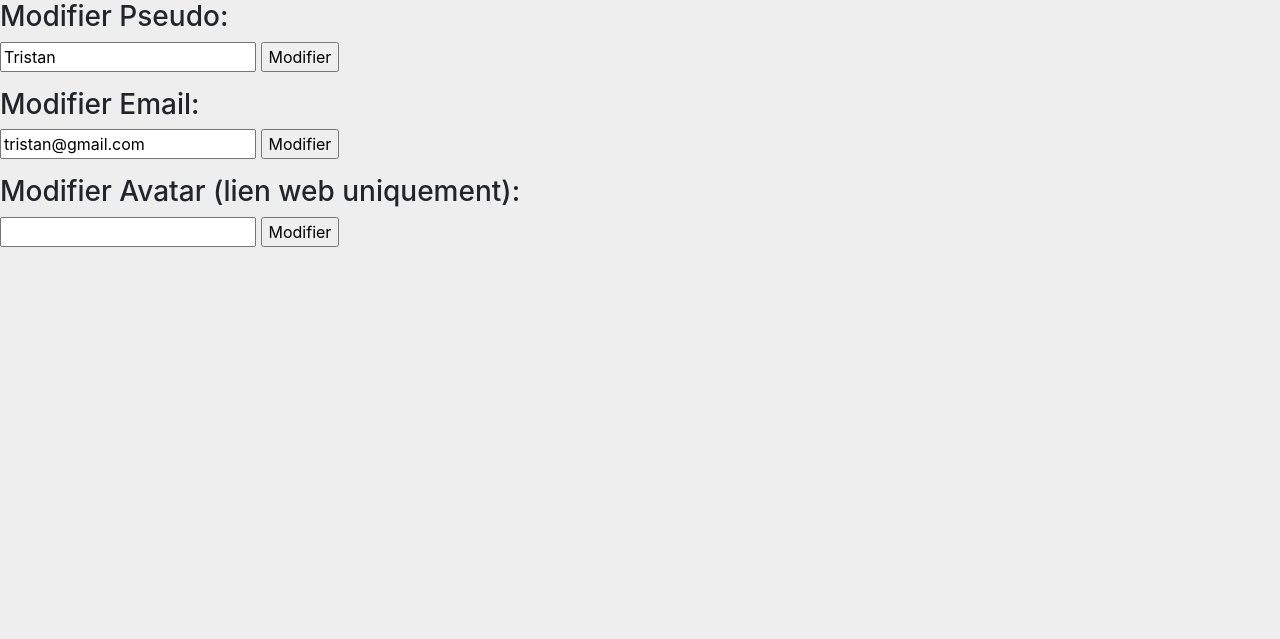
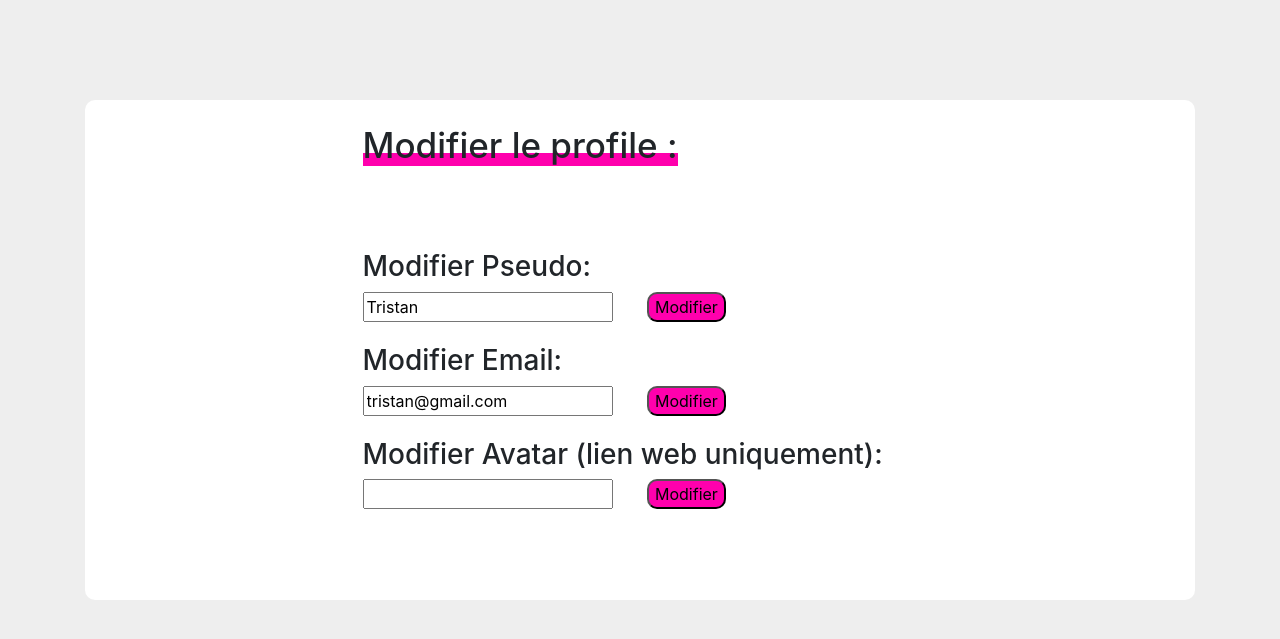
Before and after one commit to Nirdeo/LiveQuestion, a PHP site: page /modifier.php in a window 1280 px wide. Shown: the part 56-695 px from the top of the page. Run offline with PHP 8.4, Linux system fonts and the light colour scheme; a user stored in the database is signed in.

Commit message:
update modifier le profile

```diff
--- a/modifier.php
+++ b/modifier.php
@@ -7,7 +7,7 @@
       <script src="https://ajax.googleapis.com/ajax/libs/jquery/3.5.1/jquery.min.js"></script>
       <link rel="stylesheet" href="https://stackpath.bootstrapcdn.com/bootstrap/4.5.2/css/bootstrap.min.css">
       <script src="https://stackpath.bootstrapcdn.com/bootstrap/4.5.2/js/bootstrap.bundle.min.js"></script>
-      <link rel="stylesheet" type="text/css" href="styles/admin.css">
+      <link rel="stylesheet" type="text/css" href="styles/modifier.css">
       <script src="script.js"></script>
       <link rel="stylesheet" href="https://use.fontawesome.com/releases/v5.15.1/css/all.css">
       <link rel="icon" href="img/favicon.png" type="image/png">
@@ -103,7 +103,9 @@
 
     ?>
 
-
+    <div class="container">
+        <div class="boxModif">
+            <h1><span>Modifier le profile :</span></h1>
             <h3>Modifier Pseudo:</h3>
             <form action="" method="POST">
                 <input type="text" name="pseudo" value="<?php echo $_SESSION['pseudo'] ?>">
@@ -124,6 +126,8 @@
                 <input type="submit" name="submitAvatar" value="Modifier">
                 <p><?php echo $messageA; ?></p>
             </form>
+        </div>
+    </div>
 
 
    </body>
--- /dev/null
+++ b/styles/modifier.css
@@ -0,0 +1,53 @@
+/*GENERAL*/
+
+body {
+  background-color: #eee;
+}
+
+p {
+  font-size: 15px;
+}
+
+h3 {
+  margin-top: 2% !important;
+}
+
+h1{
+	padding-bottom: 60px;
+}
+
+span{
+	background: linear-gradient(0, #ff00ad 30%, #FFF 30%);
+ 	font-size: 35px;
+}
+
+p,
+h3,
+h1,
+form {
+  width: 50%;
+  margin-left: 25%;
+}
+
+.boxModif{
+	width: 100%;
+	height: 500px;
+	margin-top: 100px;
+	padding-top: 20px;
+	background-color: #FFF;
+	border-radius: 10px;
+}
+
+input[type=submit]{
+	background-color: #ff00ad;
+	border-radius: 10px;
+	margin-left: 30px;
+}
+
+input[type=text]{
+	width: 250px;
+}
+
+input[type=email]{
+	width: 250px;
+}
```
Lines whose indentation alone changed are shown as unchanged.
